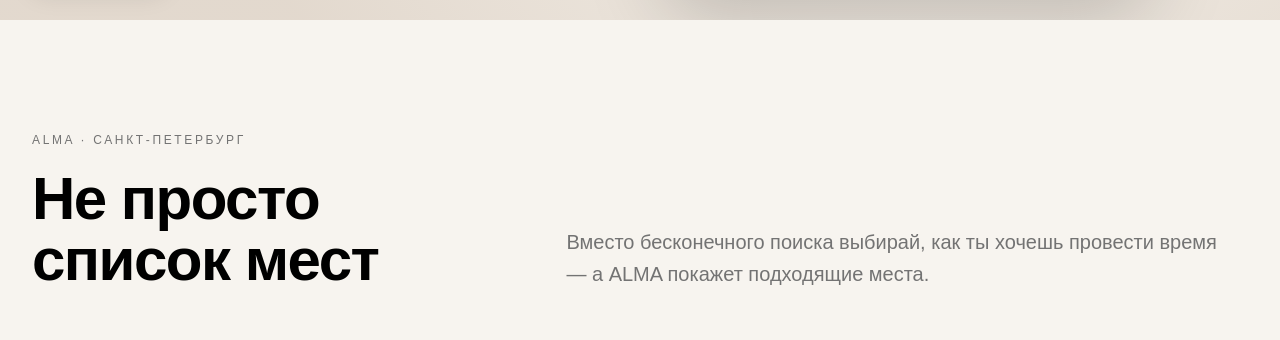
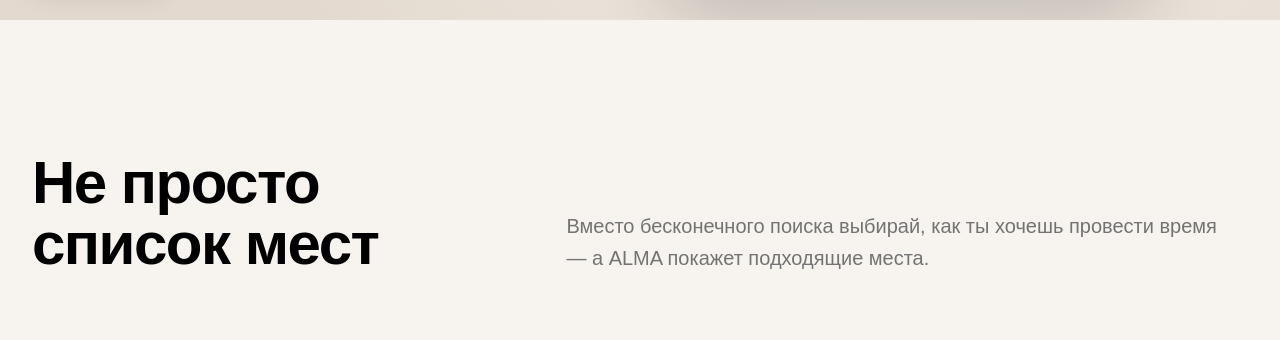
Before and after one commit to olgakastanova48386-dotcom/alma, a Next.js app: page / in a window 1280 px wide. Shown: the part 800-1140 px from the top of the page. Built offline with nearby package versions, Linux system fonts and the light colour scheme; no server answers.

Commit message:
Hide homepage ALMA city eyebrow on all devices

```diff
--- a/app/globals.css
+++ b/app/globals.css
@@ -52,6 +52,12 @@ footer,
 nav,
 div {
   min-width: 0;
+}
+
+/* Remove the decorative "ALMA · Санкт-Петербург" eyebrow above
+   "Не просто список мест" on the homepage on every screen size. */
+main > section:nth-of-type(2) > div > div > p:first-child {
+  display: none;
 }
 
 /* ALMA forms: user-entered values must stay readable on light fields,
```
